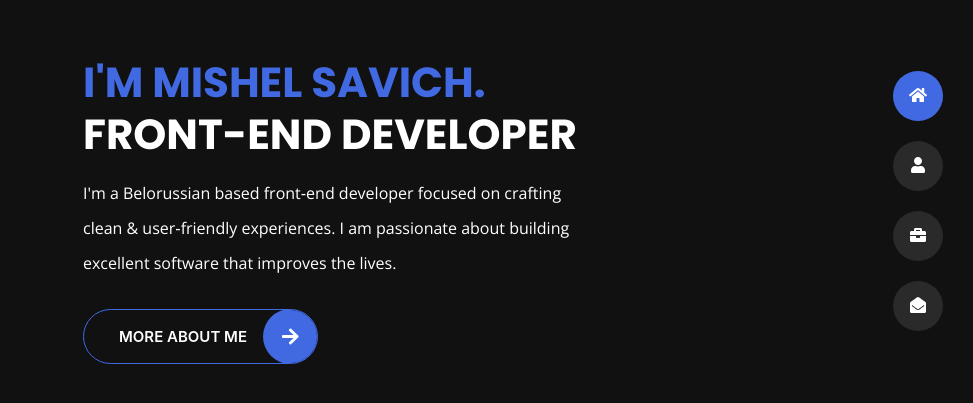
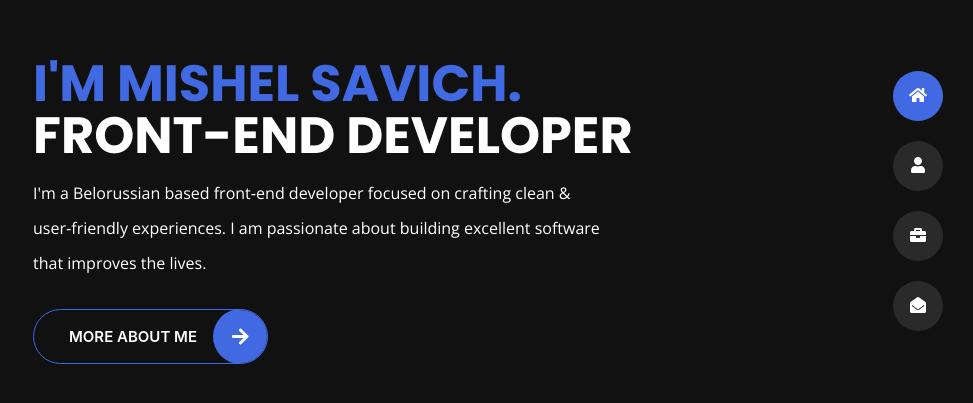
Before and after one commit to Astarothe/Test-Port, a React (Create React App) app: page /#/home in a window 1280 px wide. Shown: the part 199-602 px from the top of the page, without its empty margins (307-1280 px from the left). Built offline with nearby package versions, Linux system fonts and the light colour scheme.

Commit message:
fix: refactor page home h1 and width container

```diff
--- a/package.json
+++ b/package.json
@@ -1,5 +1,6 @@
 {
   "name": "portfolio",
+  "homepage": "https://astarothe.github.io/Portfolio",
   "version": "0.1.0",
   "private": true,
   "dependencies": {
@@ -29,7 +30,9 @@
     "start": "react-scripts start",
     "build": "react-scripts build",
     "test": "react-scripts test",
-    "eject": "react-scripts eject"
+    "eject": "react-scripts eject",
+    "predeploy": "npm run build",
+    "deploy": "gh-pages -d build"
   },
   "eslintConfig": {
     "extends": [
@@ -51,6 +54,7 @@
   },
   "devDependencies": {
     "@types/react-router-dom": "^5.3.0",
+    "gh-pages": "^3.2.3",
     "sass": "^1.42.1"
   }
 }
--- a/src/components/Home/Home.module.scss
+++ b/src/components/Home/Home.module.scss
@@ -29,6 +29,9 @@ html {
     @media (min-width: 580px) {
       width: 500px;
     }
+    @media (min-width: 1200px) {
+      width: 600px;
+    }
   }
 
   & h1 {
@@ -42,6 +45,10 @@ html {
 
     @media (min-width: 992px) {
       font-size: 42px;
+      line-height: 52px
+    }
+    @media (min-width: 1200px) {
+      font-size: 51px;
       line-height: 52px
     }
 
--- a/src/components/Home/Home.tsx
+++ b/src/components/Home/Home.tsx
@@ -2,7 +2,6 @@ import React from "react";
 import {Navigation} from "../../common/Navigation/Navigation";
 import s from "./Home.module.scss";
 import {Button} from "../../common/Button/Button";
-import {faArrowLeft} from "@fortawesome/free-solid-svg-icons/faArrowLeft";
 import {faArrowRight} from "@fortawesome/free-solid-svg-icons/faArrowRight";
 
 export const Home = () => {
```
Also changed, not shown: 1 other file (tests, documents, lock files or other folders).
